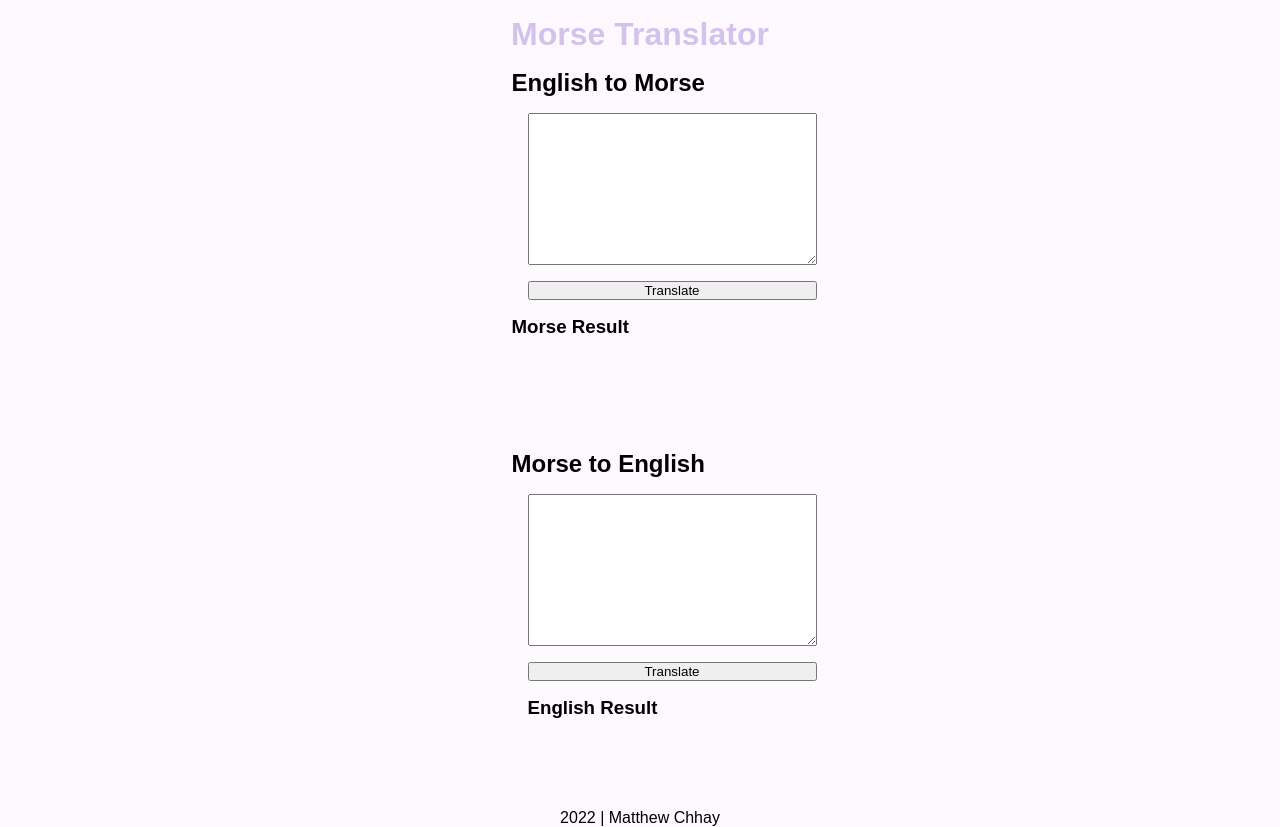
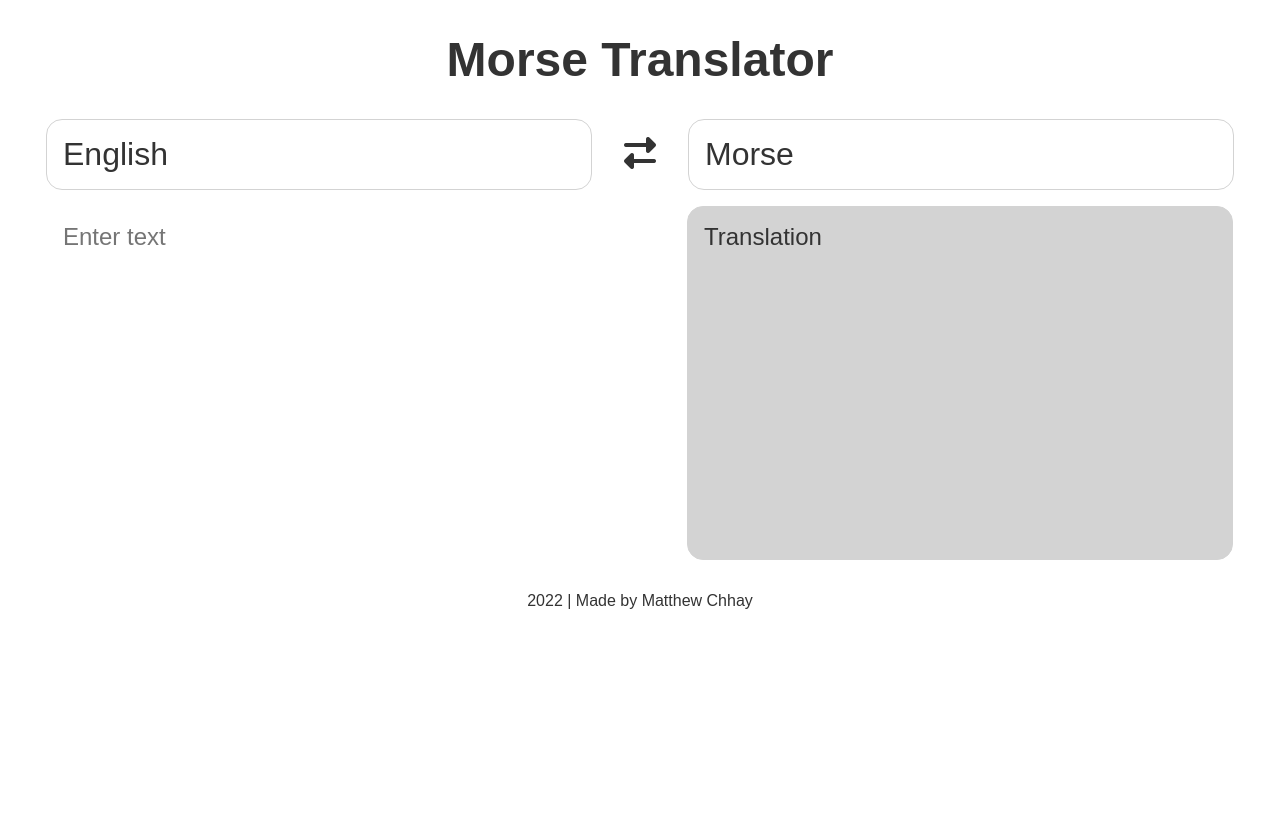
Before and after one commit to chhaymatt/morsetranslator, a website with bundled scripts: page index.html in a window 1280 px wide. After the commit the page ends 800 px from the top, so only its background shows below. Built offline with nearby package versions, Linux system fonts and the light colour scheme.

Commit message:
Revamped user interface and display function

```diff
--- a/index.html
+++ b/index.html
@@ -6,13 +6,15 @@
     <meta name="viewport" content="width=device-width, initial-scale=1.0">
     <script defer type="module" src="./scripts/script.js"></script>
     <link rel="stylesheet" href="./styles/style.css">
+    <!-- Font Awesome -->
+    <script src="https://kit.fontawesome.com/c3aaf1830b.js" crossorigin="anonymous"></script>
     <title>Matthew Chhay | Morse Translator</title>
 </head>
 <body>
     <header>
         <h1>Morse Translator</h1>
     </header>
-    <main>
+    <!-- <main>
         <div>
             <h2>English to Morse</h2>
             <div>
@@ -43,9 +45,28 @@
                 <p id="englishResult"></p>
             </div>
         </div>
+    </main> -->
+
+    <main>
+        <div class="top" id="languageRow">
+            <div class="top__language">
+                <p id="languageFrom">English</p>
+            </div>
+            <div class="top__swap">
+                <i class="fa-solid fa-right-left"></i>
+            </div>
+            <div class="top__language">
+                <p id="languageTo">Morse</p>
+            </div>
+        </div>
+        <div class="translate">
+            <textarea class="translate__input" id="input" placeholder="Enter text"></textarea>
+            <div class="translate__middle"></div>
+            <div class="translate__output" id="output">Translation</div>
+        </div>
     </main>
     <footer>
-        <p>2022 | Matthew Chhay</p>
+        <p>2022 | Made by Matthew Chhay</p>
     </footer>
 </body>
 </html>
--- a/scripts/modules/data.js
+++ b/scripts/modules/data.js
@@ -10,7 +10,7 @@ export const dictionary = {
     C: "-.-.",
     D: "-..",
     E: ".",
-    F: "",
+    F: "..-.",
     G: "--.",
     H: "....",
     I: "..",
--- a/scripts/script.js
+++ b/scripts/script.js
@@ -8,27 +8,31 @@ const morse = ".... . -.--|-- -.--|-. .- -- .|.. ...|-- .- - - .... . .--";
 console.log(translate.englishToMorse(words, data.dictionary, joiner));
 console.log(translate.morseToEnglish(morse, data.dictionary, joiner));
 
+// Settings
+let toEnglish = false;
 
-// Results
-const englishResult = document.getElementById("englishResult");
-const morseResult = document.getElementById("morseResult");
+// ID elements
+const input = document.getElementById("input");
+const output = document.getElementById("output");
+const languageFrom = document.getElementById("languageFrom");
+const languageTo = document.getElementById("languageTo");
+const languageRow = document.getElementById("languageRow");
 
-const displayMorse = () => {
-    const englishInput = document.getElementById("englishInput");
-    const result = translate.englishToMorse(englishInput.value, data.dictionary, joiner);
-    morseResult.innerText = result;
+const display = (input, boolean, joiner) => {
+    const result = boolean ? translate.morseToEnglish(input.value, data.dictionary, joiner) : translate.englishToMorse(input.value, data.dictionary, joiner);
+    output.innerText = result;
 }
 
-const displayEnglish = () => {
-    const morseInput = document.getElementById("morseInput");
-    const result =  translate.morseToEnglish(morseInput.value, data.dictionary, joiner);
-    englishResult.innerText = result;
+const switchLanguage = () => {
+    toEnglish = !toEnglish;
+    if (toEnglish) {
+        languageFrom.innerText = "Morse";
+        languageTo.innerText = "English";
+    } else {
+        languageFrom.innerText = "English";
+        languageTo.innerText = "Morse";
+    }
+    display(input, toEnglish, "|");
 }
-
-// Buttons
-const englishToMorseButton = document.getElementById("englishToMorseButton");
-const morseToEnglishButton = document.getElementById("morseToEnglishButton");
-
-// Click to handlers
-englishToMorseButton.addEventListener("click", displayMorse);
-morseToEnglishButton.addEventListener("click", displayEnglish);
+input.addEventListener("input", () => display(input, toEnglish, "|"));
+languageRow.addEventListener("click", switchLanguage);
--- a/styles/style.scss
+++ b/styles/style.scss
@@ -1,10 +1,3 @@
-/* SCSS HEX */
-$champagne-pink: #f2dfd7ff;
-$ghost-white: #fef9ffff;
-$thistle: #d4c1ecff;
-$maximum-blue-purple: #9f9fedff;
-$medium-slate-blue: #736cedff;
-
 * {
     margin: 0;
     padding: 0;
@@ -12,45 +5,81 @@ $medium-slate-blue: #736cedff;
 
 }
 
-body {
-    background-color: $ghost-white;
+h1 {
+    text-align: center;
+    font-size: 3rem;
+    margin: 2rem;
+    color: #333333;
 }
 
-header {
+
+.top {
     display: flex;
-    justify-content: center;
-    margin-top: 1rem;
-}
-
-main {
-    display: flex;
-    flex-direction: column;
+    flex-direction: row;
     align-items: center;
     justify-content: center;
-    margin: 1rem;
-    width: 100vw;
-}
+    margin-bottom: 1rem;
+    cursor: pointer;
 
-.side {
-    display: flex;
-    flex-direction: column;
-    margin: 1rem;
-    width: 100%;
-    button {
-        margin-top: 1rem;
+    &__language {
+        width: 40vw;
+        font-size: 2rem;
+        padding: 1rem;
+        border-radius: 1rem;
+        border: 1px solid lightgrey;
+        color: #333333;
+        cursor: pointer;
+        user-select: none;
+        -webkit-touch-callout: none;
+    }
+
+    &__swap {
+        font-size: 2rem;
+        width: 5vw;
+        padding: 1rem;
+        text-align: center;
+        color: #333333;
     }
 }
 
-.result {
-    margin-top: 1rem;
-    height: 5rem;
-}
+.translate {
+    display: flex;
+    flex-direction: row;
+    align-items: center;
+    justify-content: center;
 
-h1 {
-    color: $thistle;
+
+    &__input {
+        padding: 1rem;
+        width: 40vw;
+        min-height: 40vh;
+        font-size: 1.5rem;
+        resize: none;
+        outline: none;
+        border: none;
+        border-radius: 1rem;
+        color: #333333;
+    }
+
+    &__output {
+        padding: 1rem;
+        width: 40vw;
+        min-height: 40vh;
+        font-size: 1.5rem;
+        border: 1px solid lightgrey;
+        border-radius: 1rem;
+        color: #333333;
+        background-color: lightgrey;
+    }
+
+    &__middle {
+        width: 5vw;
+        padding: 1rem;
+    }
 }
 
 footer {
-    display: flex;
-    justify-content: center;
+    margin-top: 2rem;
+    text-align: center;
+    color: #333333;
 }
```
Also changed, not shown: styles/style.css.
